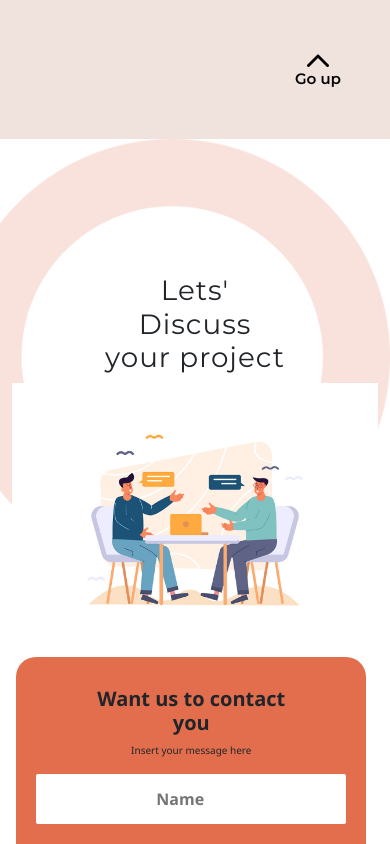
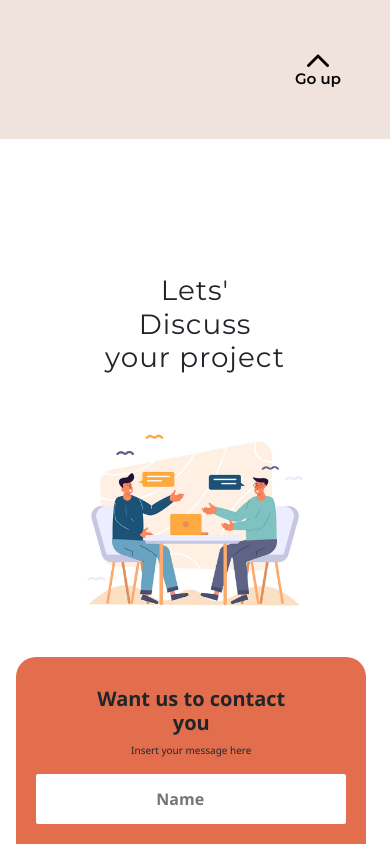
Before and after one commit to DevHola/voctech--frontend, a plain HTML site: page index.html in a window 390 px wide. Shown: the part 2100-2944 px from the top of the page. Drawn offline with nearby package versions, Linux system fonts and the light colour scheme; files whose address does not match are found by name.

Commit message:
checkdone

```diff
--- a/css/homepage.css
+++ b/css/homepage.css
@@ -313,6 +313,12 @@
     font-size: 45px;
     line-height: 37px;
     letter-spacing: 1px;
+  }
+  #contact {
+    background-image: url("../images/Ellipse\ 2.png");
+    background-repeat: no-repeat;
+    height: 105vh;
+    background-size: contain;
   }
   #navigation {
     display: flex;
@@ -806,4 +812,10 @@
     font-size: 20px;
     padding-left: 20px;
   }
+
+  #contact {
+    background-image: none;
+    background-repeat: no-repeat;
+    height: 175vh;
+  }
 }
```
